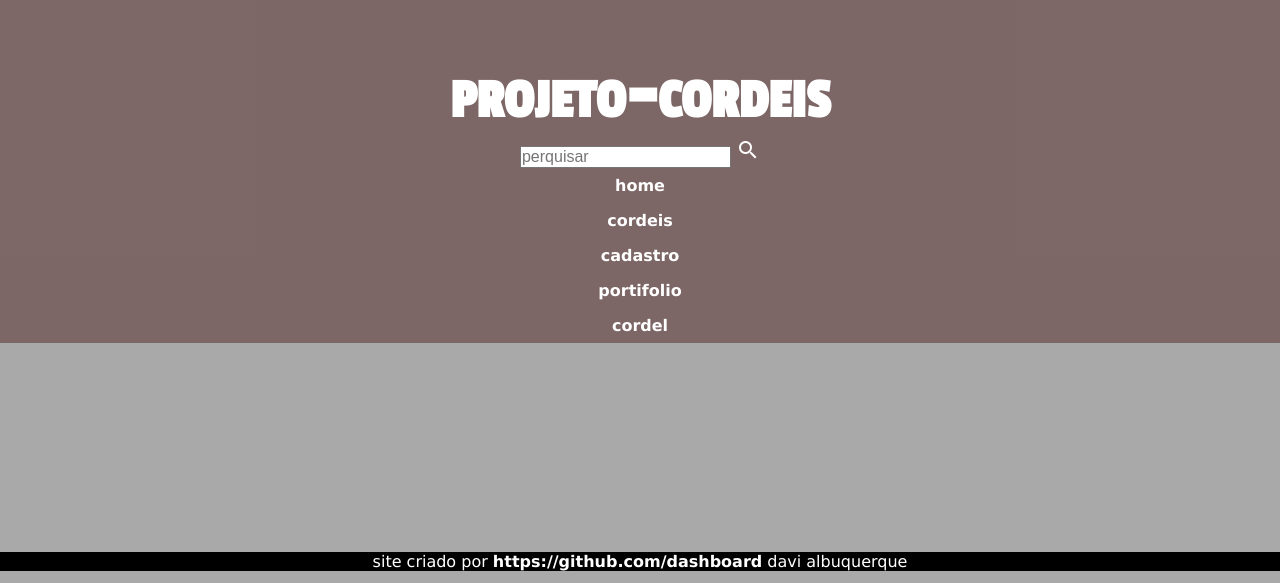
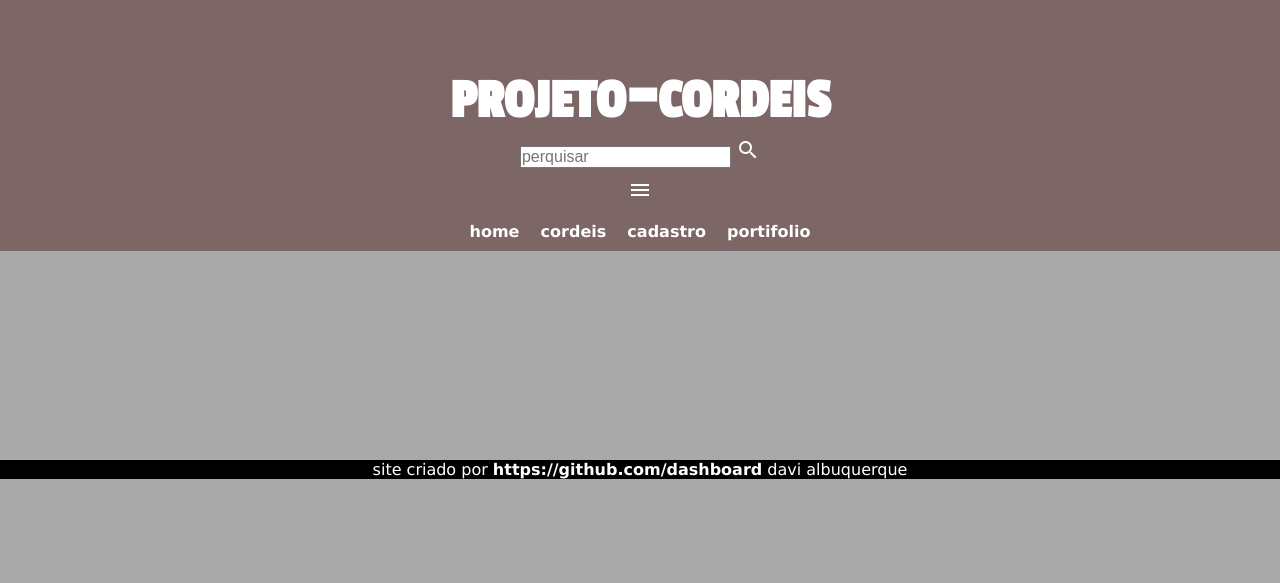
Before and after one commit to davi-albuquerque-da-silva/projeto-cordeis, a PHP site: page / in a window 1280 px wide. Shown: the top 583 px of the page. Run offline with PHP 8.4, Linux system fonts and the light colour scheme.

Commit message:
atualizei o menu

```diff
--- a/cordeis/estilo/style.css
+++ b/cordeis/estilo/style.css
@@ -40,7 +40,7 @@ header > h1{
     left: 50%;
 
 }
-itens
+
 
 nav {
 
@@ -64,6 +64,11 @@ div.iburquer{
 
 
 }
+#menu >li{
+    display: inline;
+}
+#menu >li>a {
+    display: inline;}
 
 span#burquer{
     color: white;
--- a/cordeis/index.html
+++ b/cordeis/index.html
@@ -9,6 +9,8 @@
 
 
     <link rel="stylesheet" href="estilo/style.css">
+
+
     <style>
 
         header{
@@ -31,22 +33,22 @@
            </div>
 
 
- <!--
+
     <div id="iburguer">
 <span id="burquer" class="material-icons" onclick="clickMenu()" >menu</span>
 
- -->
+
 
 <nav id="itens"  >
 
            <ul id="menu">
             <li>
-                <a href="#">home</a>
+                <a href="index.html" class="ini" >home</a>
             </li>
-            <li><a href="#">cordeis</a></li>
-            <li><a href="#">cadastro</a></li>
-            <li><a href="#">portifolio</a></li>
-            <li><a href="http://127.0.0.1:5500/cordeis/index02">cordel</a></li>
+            <li><a href="index02.html" class="cord" >cordeis</a></li>
+            <li><a href="#" class="cada" >cadastro</a></li>
+            <li><a href="https://github.com/dashboard" class="port" >portifolio</a></li>
+
            </ul>
        </nav>
 </div>
--- a/cordeis/index02.html
+++ b/cordeis/index02.html
@@ -12,7 +12,7 @@
         <p><a href="https://www.recantodasletras.com.br/cordel/3500686" target="blank" >MILTON DUARTE</a></p>
     </header>
 
-    http://127.0.0.1:5500/cordeis/index02
+
  <section class="normal">
 
 
```
